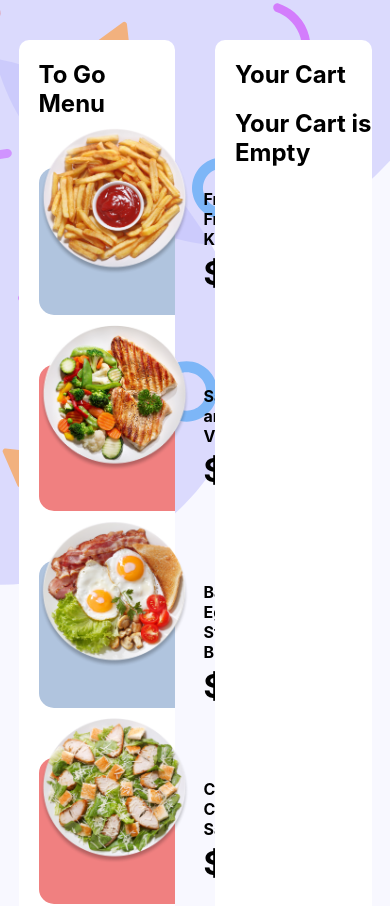
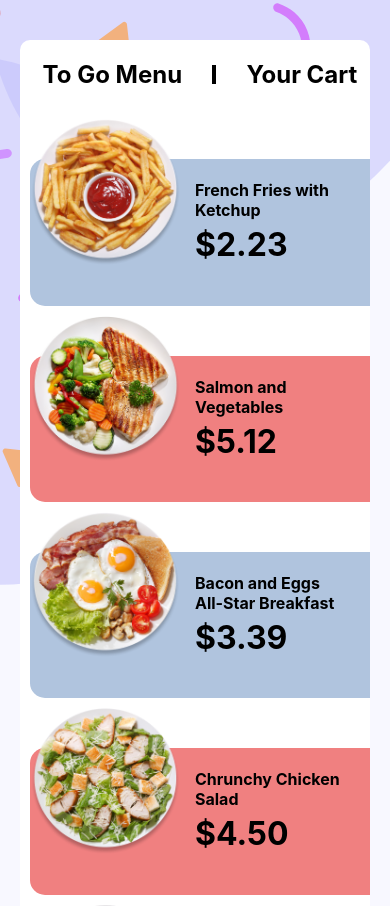
Before and after one commit to jcsmileyjr/eCommerce-component, a React (Create React App) app in the folder react-ecommerce-component/: page / in a window 390 px wide. Shown: the top 906 px of the page. Built offline with nearby package versions, Linux system fonts and the light colour scheme.

Commit message:
Refactor to show the cart in mobile view

```diff
--- a/react-ecommerce-component/src/App.css
+++ b/react-ecommerce-component/src/App.css
@@ -14,3 +14,44 @@ section {
   background-color: white;
   padding-left: 20px;
 }
+
+.mobile__header--container {
+  display: none;
+}
+
+
+
+@media only screen and (max-width:600px){
+  /* #cart {
+    display: none;
+  } */
+
+  .showUI {
+    display: block;
+  }
+
+  .hideUI {
+    display: none;
+  }
+
+  .desktop__header--style {
+    display: none;
+  }
+
+  .mobile__header--container {
+    display: flex;
+    align-items: center;
+    justify-content: space-around;
+  }
+
+  .mobile__header--container span {
+    border: 2px solid black;
+    height: 15px;
+    margin:0 5px;
+  }
+
+  section {
+    padding-left: 10px;
+  }
+
+}
--- a/react-ecommerce-component/src/App.js
+++ b/react-ecommerce-component/src/App.js
@@ -18,6 +18,7 @@ import Plates from './data/plate.json'
 function App() {
   const [menu, setMenu] = useState(Plates);
   const [cart, setCart] = useState([]);
+  const [showMobileCart, setShowMobileCart] = useState(true);
 
   /**
    * Function to remove a plate from the CartItem component
@@ -108,12 +109,26 @@ function App() {
     }
   }
 
+  /**
+   * Function to show the cart in mobile view but only if the cart has items in it
+   */
+  const displayMobileCart = () => {
+    if(cart.length > 0){
+      setShowMobileCart(false);
+    }
+  }
+
   // Array of images to matched the plate lunch array indexes
   const plateImages = [FrenchFries, SalmanPlate, BaconEggs, ChickenSalad, Spaghetti, Ravioli, Tortellini];
   return (
     <div className="App">
-      <section id="menu">
-        <h1>To Go Menu</h1>
+      <section id="menu" className={`${!showMobileCart?'hideUI':'showUI'}`}>
+        <h1 className='desktop__header--style'>To Go Menu</h1>
+        <div className='mobile__header--container'>
+          <h1 onClick={()=> setShowMobileCart(true)}>To Go Menu</h1>
+          <span></span>
+          <h1 onClick={()=> displayMobileCart()}>Your Cart</h1>
+        </div>
         {/**Displays the menu plates details and images */}
         {
           menu.map((plate, id) => (
@@ -121,11 +136,17 @@ function App() {
           ))
         }
       </section>
-      <section id="cart">
-        <h1>Your Cart</h1>
+      <section id="cart" className={`${showMobileCart?'hideUI':'showUI'}`}>
+        {cart.length > 0 &&
+          <div className='mobile__header--container'>
+            <h1 onClick={()=> setShowMobileCart(true)}>To Go Menu</h1>
+            <span></span>
+            <h1 onClick={()=> displayMobileCart()}>Your Cart</h1>
+          </div>
+        }
         {/**Displays plate objects in the cart state */}
         {cart.length === 0 &&
-          <h2>Your Cart is Empty</h2>
+          <h1>Your Cart is Empty</h1>
 
         }
         {
```
